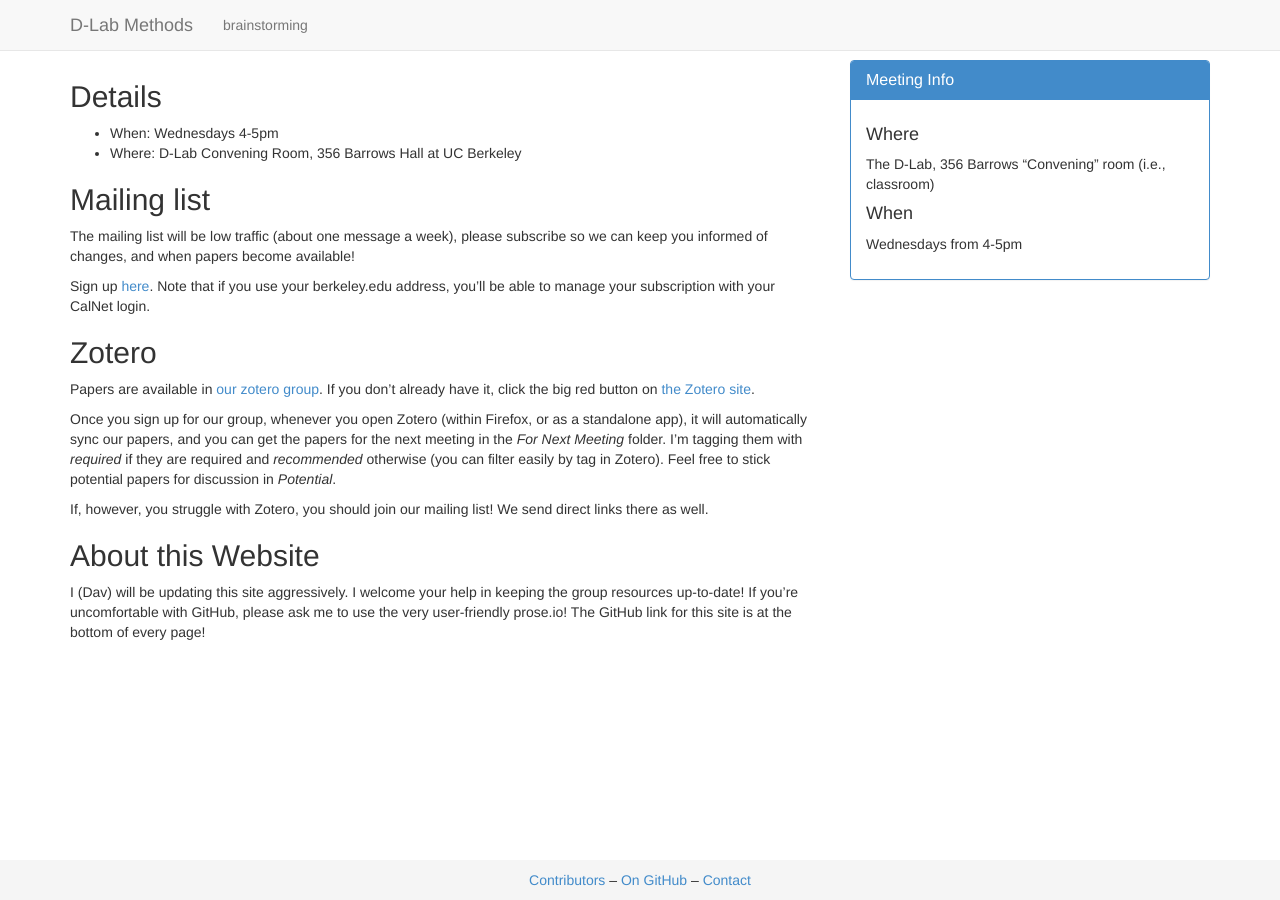
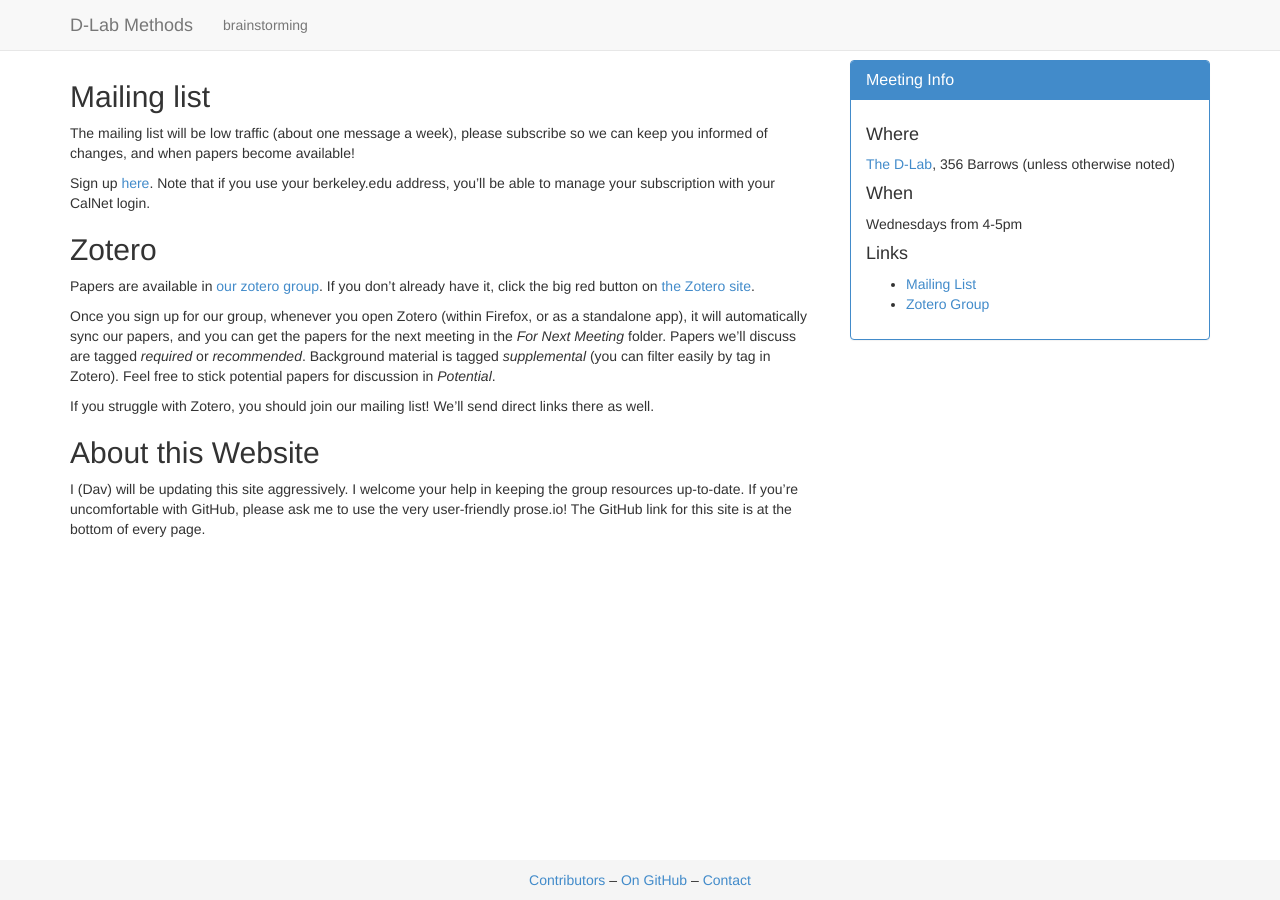
Before and after one commit to dlab-berkeley/dlab-methods, a Jekyll site: the page built from index.md, in a window 1280 px wide. Built offline with Jekyll 4.4.1, drawn with Linux system fonts in a browser that asks for light colours; Markdown is read by kramdown in place of the engine named in the settings.

Commit message:
Moved info from index to sidebar

```diff
--- a/_includes/meeting_info.md
+++ b/_includes/meeting_info.md
@@ -1,7 +1,12 @@
 #### Where
 
-The D-Lab, 356 Barrows "Convening" room (i.e., classroom)
+[The D-Lab](http://dlab.berkeley.edu/location), 356 Barrows (unless otherwise noted)
 
 #### When
 
 Wednesdays from 4-5pm
+
+#### Links
+
+ - [Mailing List](https://calmail.berkeley.edu/manage/list/listinfo/dlab-methods@lists.berkeley.edu)
+ - [Zotero Group](https://www.zotero.org/groups/social_science_methods)
--- a/index.md
+++ b/index.md
@@ -3,11 +3,6 @@ title: D-Lab Social Science Methods Group
 author: Dav Clark
 layout: default
 ---
-## Details
-
- - When: Wednesdays 4-5pm
- - Where: D-Lab Convening Room, 356 Barrows Hall at UC Berkeley
-
 ## Mailing list
 
 The mailing list will be low traffic (about one message a week), please
@@ -21,22 +16,24 @@ subscription with your CalNet login.
 
 ## Zotero
 
-Papers are available in [our zotero group](https://www.zotero.org/groups/social_science_methods). If you don't already have it, click the big red button on [the Zotero
+Papers are available in [our zotero
+group](https://www.zotero.org/groups/social_science_methods). If you don't
+already have it, click the big red button on [the Zotero
 site](https://www.zotero.org).
 
 Once you sign up for our group, whenever you open Zotero (within Firefox, or as
 a standalone app), it will automatically sync our papers, and you can get the
-papers for the next meeting in the *For Next Meeting* folder. I'm tagging them
-with *required* if they are required and *recommended* otherwise (you can filter
-easily by tag in Zotero). Feel free to stick potential papers for discussion in
-*Potential*.
+papers for the next meeting in the *For Next Meeting* folder. Papers we'll
+discuss are tagged *required* or *recommended*. Background material is tagged
+*supplemental* (you can filter easily by tag in Zotero). Feel free to stick
+potential papers for discussion in *Potential*.
 
-If, however, you struggle with Zotero, you should join our mailing list! We send
+If you struggle with Zotero, you should join our mailing list! We'll send
 direct links there as well.
 
 ## About this Website
 
 I (Dav) will be updating this site aggressively. I welcome your help in keeping
-the group resources up-to-date! If you're uncomfortable with GitHub, please ask
+the group resources up-to-date. If you're uncomfortable with GitHub, please ask
 me to use the very user-friendly prose.io! The GitHub link for this site is at
-the bottom of every page!
+the bottom of every page.
```
